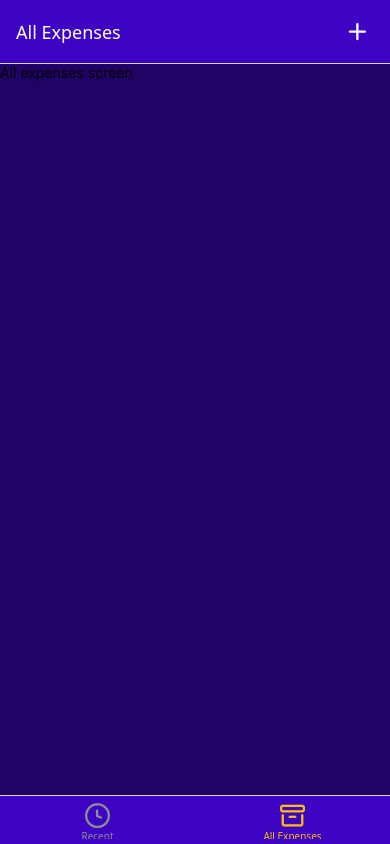
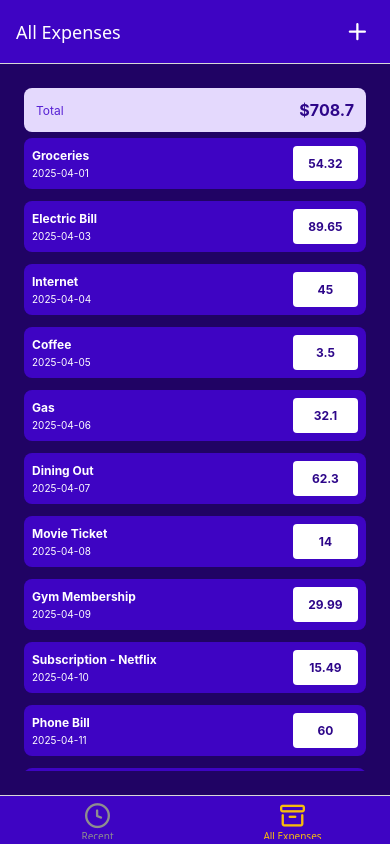
Before and after one commit to zakarpatrik/expense-tracker-rn, a React Native app: screen /all-expenses in a window 390 px wide. Built offline with nearby package versions, Linux system fonts and the light colour scheme.

Commit message:
Add ui components to both recent and all expenses screens

```diff
--- a/components/ui/ListItem.jsx
+++ b/components/ui/ListItem.jsx
@@ -40,8 +40,10 @@ const styles = StyleSheet.create({
   amountContainer: {
     backgroundColor: '#fff',
     borderRadius: 4,
-    paddingHorizontal: 14,
-    paddingVertical: 10,
+    padding: 10,
+    width: '20%',
+    alignItems: 'center',
+    justifyContent: 'center',
   },
   amountText: {
     fontSize: 12,
--- a/screens/AllExpensesScreen.jsx
+++ b/screens/AllExpensesScreen.jsx
@@ -1,11 +1,25 @@
-import { Text, View } from 'react-native';
+import { StyleSheet, View } from 'react-native';
+import Header from '../components/ui/Header';
+import ExpenseList from '../components/ui/ExpenseList';
+import { DUMMY_EXPENSES } from '../data/dummy-data';
 
 const AllExpensesScreen = () => {
+  const expenseSum = DUMMY_EXPENSES.reduce((acc, current) => acc + current.amount, 0);
+
   return (
-    <View>
-      <Text>All expenses screen</Text>
+    <View style={styles.rootContainer}>
+      <Header title="Total" amount={expenseSum} />
+      <ExpenseList data={DUMMY_EXPENSES} />
     </View>
   );
 };
 
 export default AllExpensesScreen;
+
+const styles = StyleSheet.create({
+  rootContainer: {
+    padding: 24,
+    flex: 1,
+    justifyContent: 'flex-start',
+  },
+});
--- a/screens/RecentExpensesScreen.jsx
+++ b/screens/RecentExpensesScreen.jsx
@@ -1,11 +1,34 @@
-import { Text, View } from 'react-native';
+import { StyleSheet, View } from 'react-native';
+import Header from '../components/ui/Header';
+import { DUMMY_EXPENSES } from '../data/dummy-data';
+import ExpenseList from '../components/ui/ExpenseList';
 
 const RecentExpensesScreen = () => {
+  const today = new Date();
+  const sevenDaysAgo = new Date();
+  sevenDaysAgo.setDate(today.getDate() - 7);
+
+  const recentExpenses = DUMMY_EXPENSES.filter(expense => {
+    const expenseDate = new Date(expense.date);
+    return expenseDate >= sevenDaysAgo && expenseDate <= today;
+  });
+
+  const recentExpenseSum = recentExpenses.reduce((acc, current) => acc + current.amount, 0);
+
   return (
-    <View>
-      <Text>Recent expenses screen</Text>
+    <View style={styles.rootContainer}>
+      <Header title="Last 7 days" amount={recentExpenseSum} />
+      <ExpenseList data={recentExpenses} />
     </View>
   );
 };
 
 export default RecentExpensesScreen;
+
+const styles = StyleSheet.create({
+  rootContainer: {
+    padding: 24,
+    flex: 1,
+    justifyContent: 'flex-start',
+  },
+});
```
